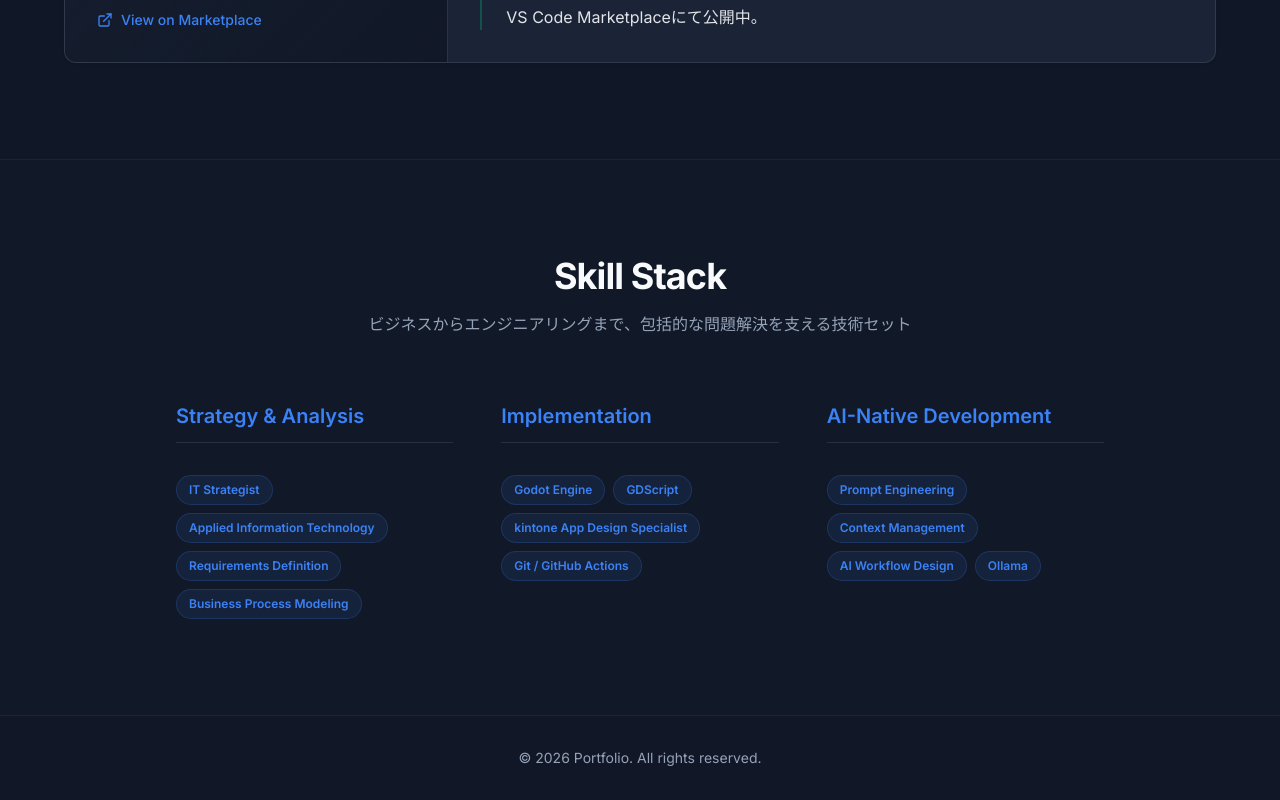
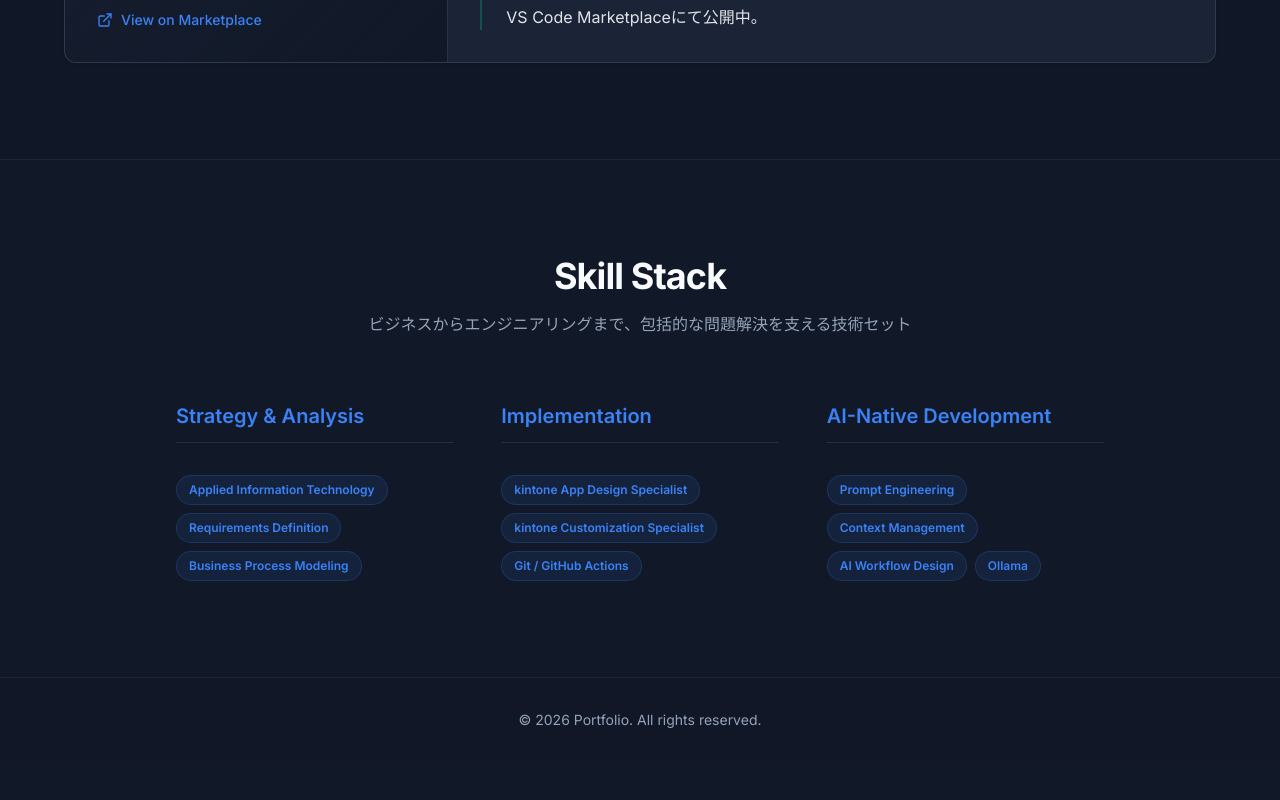
Before and after one commit to yono-code/my_app, a Next.js app: page /my_app/ in a window 1280 px wide. Shown: the part 2830-3630 px from the top of the page. After the commit the page ends 3592 px from the top, so only its background shows below. Built offline with nearby package versions, Linux system fonts and the light colour scheme.

Commit message:
fix: correct skill stack - remove uncertified/AI-assisted items, add kintone customization specialist

```diff
--- a/src/data/content.ts
+++ b/src/data/content.ts
@@ -87,12 +87,12 @@ export const content = {
         {
             // 資格・知識ベースの戦略スキル
             category: "Strategy & Analysis",
-            items: ["IT Strategist", "Applied Information Technology", "Requirements Definition", "Business Process Modeling"],
+            items: ["Applied Information Technology", "Requirements Definition", "Business Process Modeling"],
         },
         {
-            // 直接使用している実装スキル
+            // 直接保有・実務で使用しているスキル
             category: "Implementation",
-            items: ["Godot Engine", "GDScript", "kintone App Design Specialist", "Git / GitHub Actions"],
+            items: ["kintone App Design Specialist", "kintone Customization Specialist", "Git / GitHub Actions"],
         },
         {
             // AI協働・設計スキル
```
